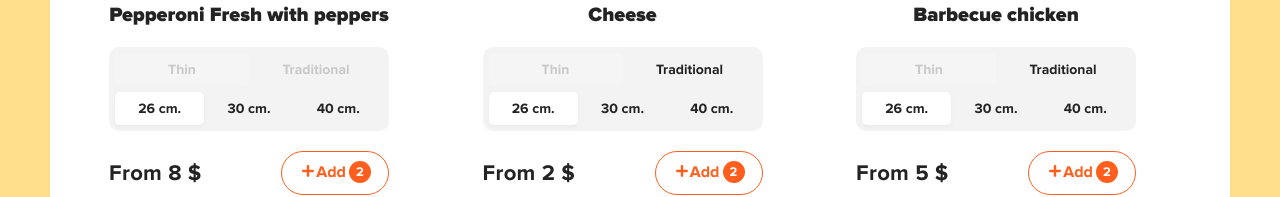
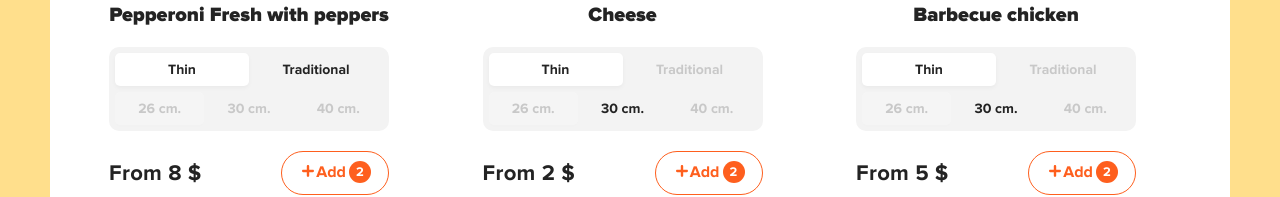
Before and after one commit to Smd16Bi/pizza, a React (Create React App) app: page / in a window 1280 px wide. Shown: the part 565-762 px from the top of the page. Built offline with nearby package versions, Linux system fonts and the light colour scheme.

Commit message:
video five part two

```diff
--- a/package.json
+++ b/package.json
@@ -39,6 +39,7 @@
     ]
   },
   "devDependencies": {
-    "classnames": "^2.3.2"
+    "classnames": "^2.3.2",
+    "prop-types": "^15.8.1"
   }
 }
--- a/src/App.js
+++ b/src/App.js
@@ -3,16 +3,22 @@ import "./scss/app.scss";
 import { Header } from './components/index';
 import { Route, Routes } from 'react-router-dom';
 import { Cart, Home } from './pages';
+import axios from 'axios';
+
 
 const App = () => {
   const [pizzas, setPizzas] = React.useState([])
   React.useEffect(() => {
-    async function getData() {
-      const response = await fetch("/db.json");
-      const jsonData = await response.json();
-      setPizzas(jsonData.pizzas);
-    }
-    getData()
+    axios.get("/db.json")
+    .then(({data}) => {
+      setPizzas(data.pizzas)
+    })
+    // async function getData() {
+    //   const response = await fetch("/db.json");
+    //   const jsonData = await response.json();
+    //   setPizzas(jsonData.pizzas);
+    // }
+    // getData()
   }, []);
 
 
--- a/src/components/header/Header.jsx
+++ b/src/components/header/Header.jsx
@@ -20,7 +20,7 @@ const Header = () => {
                 </div>
                 <div className="header__cart">
                     <NavLink to="/cart">
-                        <Button className="button--cart" outline={false}>
+                        <Button  className="button--cart" outline={false}>
                             <span>520 $</span>
                             <div className="button__delimiter"></div>
                             <svg
--- a/src/components/pizzaBlock/PizzaBlock.jsx
+++ b/src/components/pizzaBlock/PizzaBlock.jsx
@@ -1,10 +1,11 @@
 import React from 'react'
 import classNames from 'classnames'
-const PizzaBlock = ({ item }) => {
-    // 01:09:00
-    console.log(item.types.length);
-    const types = ["Thin", "Traditional"];
-    const [activeType, setActiveType] = React.useState(0);
+import PropTypes from 'prop-types';
+
+const PizzaBlock = ({ name, imageUrl,price, types, sizes }) => {
+    const avalibleTypes = ["Thin", "Traditional"];
+    const avalibleSize = [26,30,40];
+    const [activeType, setActiveType] = React.useState(types[0]);
     const [activeSize, setActiveSize] = React.useState(0);
 
     const onSelectType = (index) => {
@@ -18,13 +19,13 @@ const PizzaBlock = ({ item }) => {
         <div className="pizza-block">
             <img
                 className="pizza-block__image"
-                src={item.imageUrl}
+                src={imageUrl}
                 alt="Pizza"
             />
-            <h4 className="pizza-block__title">{item.name}</h4>
+            <h4 className="pizza-block__title">{name}</h4>
             <div className="pizza-block__selector">
                 <ul>
-                    {types.map((type, index) => {
+                    {avalibleTypes.map((type, index) => {
                         return (
                             <li
                                 onClick={() => onSelectType(index)}
@@ -33,7 +34,7 @@ const PizzaBlock = ({ item }) => {
                                         "active": activeType === index
                                     },
                                     {
-                                        "disabled": item.types.includes(index)
+                                        "disabled": !types.includes(index)
                                     }
                                 )}
                                 key={type}
@@ -42,17 +43,31 @@ const PizzaBlock = ({ item }) => {
                             </li>
                         )
                     })}
-                    {/* <li className="active">Thin</li>
-                    <li className='disabled'>Traditional</li> */}
                 </ul>
                 <ul>
-                    <li className="active">26 cm.</li>
-                    <li>30 cm.</li>
-                    <li>40 cm.</li>
+                    {
+                        avalibleSize.map( (size,index)=> {
+                            return (
+                                <li
+                                    key={size}
+                                    onClick={()=> {onSelectSize(index)}}
+                                    className={classNames(
+                                        {
+                                            "active": activeSize === index
+                                        },
+                                        {
+                                            "disabled": sizes.includes(size)
+                                        }
+                                    )}
+                                >
+                                {size} cm.
+                                </li>)
+                        })
+                    }
                 </ul>
             </div>
             <div className="pizza-block__bottom">
-                <div className="pizza-block__price">From {item.price} $ </div>
+                <div className="pizza-block__price">From {price} $ </div>
                 <div className="button button--outline button--add">
                     <svg
                         width="12"
@@ -74,4 +89,19 @@ const PizzaBlock = ({ item }) => {
     )
 }
 
+PizzaBlock.propTypes = {
+    name:PropTypes.string.isRequired,
+    imageUrl:PropTypes.string.isRequired,
+    price:PropTypes.number.isRequired,
+    types:PropTypes.arrayOf(PropTypes.number).isRequired,
+    sizes:PropTypes.arrayOf(PropTypes.number).isRequired
+}
+PizzaBlock.defaultProps = {
+    name: "Name default",
+    imageUrl: "https://dodopizza.azureedge.net/static/Img/Products/Pizza/ru-RU/2ffc31bb-132c-4c99-b894-53f7107a1441.jpg",
+    price: 1,
+    types: [],
+    sizes: [],
+}
+
 export default PizzaBlock
--- a/src/index.js
+++ b/src/index.js
@@ -5,9 +5,9 @@ import { BrowserRouter } from 'react-router-dom';
 
 const root = ReactDOM.createRoot(document.getElementById('root'));
 root.render(
-  <React.StrictMode>
+  // <React.StrictMode>
     <BrowserRouter>
       <App />
     </BrowserRouter>
-  </React.StrictMode>
+  // </React.StrictMode>
 );
--- a/src/pages/Home.jsx
+++ b/src/pages/Home.jsx
@@ -15,7 +15,7 @@ const Home = ({ items = [] }) => {
             <h2 className="content__title">All</h2>
             <div className="content__items">
                 {items.map(obj => {
-                    return <PizzaBlock key={obj.id} item={obj} />
+                    return <PizzaBlock key={obj.id} {...obj}/>
                 })}
             </div>
         </div>
```
Also changed, not shown: src/components/button/Button.jsx (+6 -1 lines), 1 other file (tests, documents, lock files or other folders).
